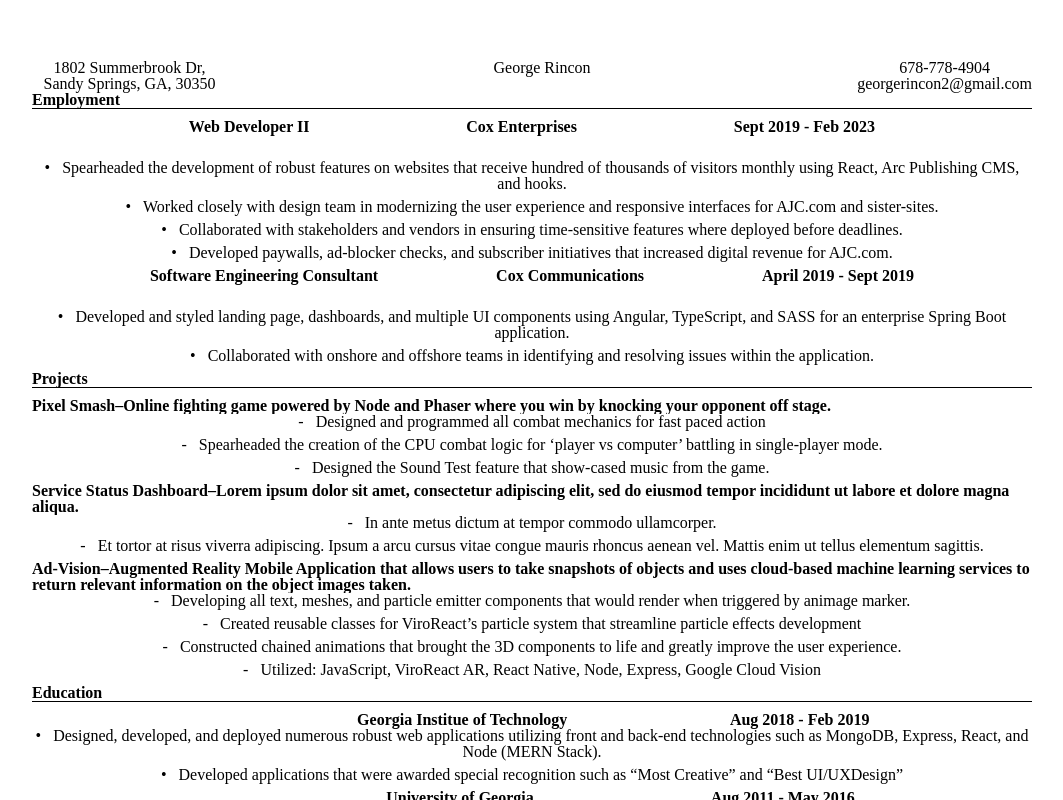
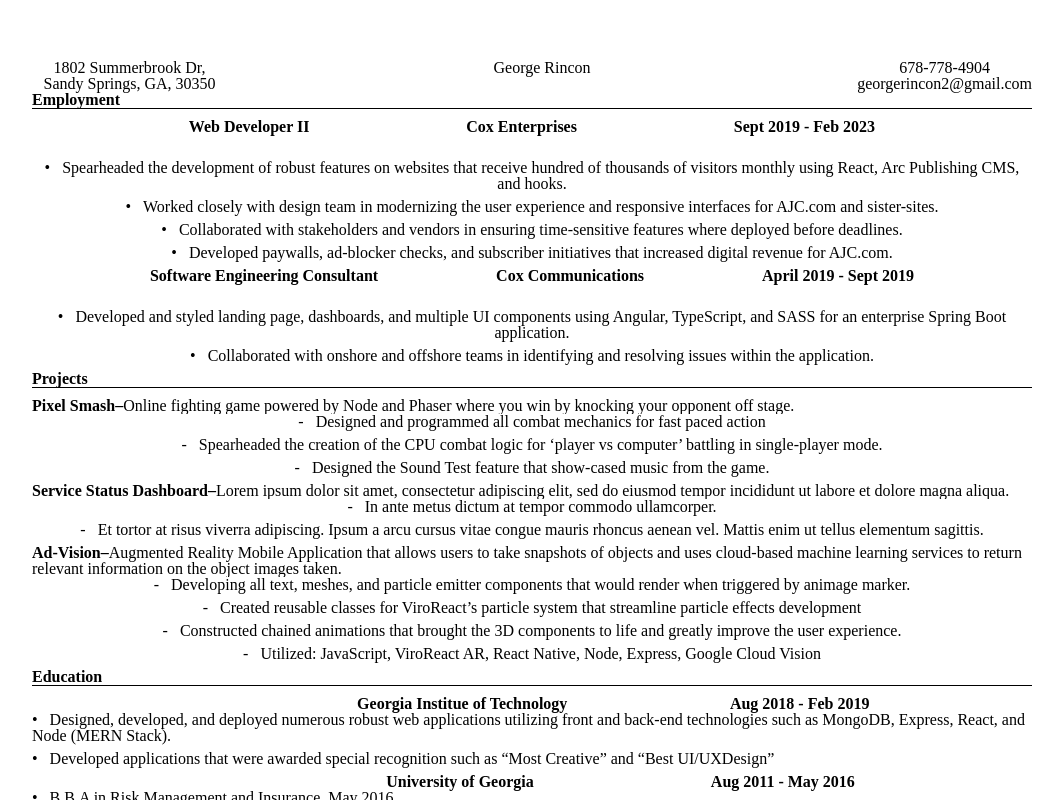
Before and after one commit to grincon0/ResumeGen, a React (Create React App) app: page / in a window 1280 px wide. Shown: the top 800 px of the page, without its empty margins (108-1171 px from the left). Built offline with nearby package versions, Linux system fonts and the light colour scheme.

Commit message:
ensures project desc is not bold

```diff
--- a/src/components/Section/_helper_functions/generateSectionItemOutput.js
+++ b/src/components/Section/_helper_functions/generateSectionItemOutput.js
@@ -46,7 +46,7 @@
                     <p className="project-name">{`${item.name}`}</p>
                     <span>{`${item.divider || ''}`}</span>
                   </div>
-                  <span>{`${item.desc || ''}`}</span>
+                  <span className="project-desc">{`${item.desc || ''}`}</span>
                 </>) : (<><span className="role">{item.role}</span>
                   <span className="company">{item.name}</span>
                   <span className="date">{item.dateString}</span></>)
--- a/src/components/Section/style.scss
+++ b/src/components/Section/style.scss
@@ -19,6 +19,7 @@
   }
 
   .c-item-output {
+
     &.is-work {
       .item-headline {
         margin-bottom: 25px;
@@ -39,6 +40,10 @@
           float: left;
           display: flex;
         }
+
+        .project-desc {
+          font-weight: 100;
+        }
       }
 
       .c-bullet-list {
@@ -47,6 +52,13 @@
           content: " - ";
           margin-right: 0.5em;
         }
+      }
+    }
+
+    &.is-education {
+
+      .c-bullet-list {
+        text-align: left;
       }
     }
 
```
